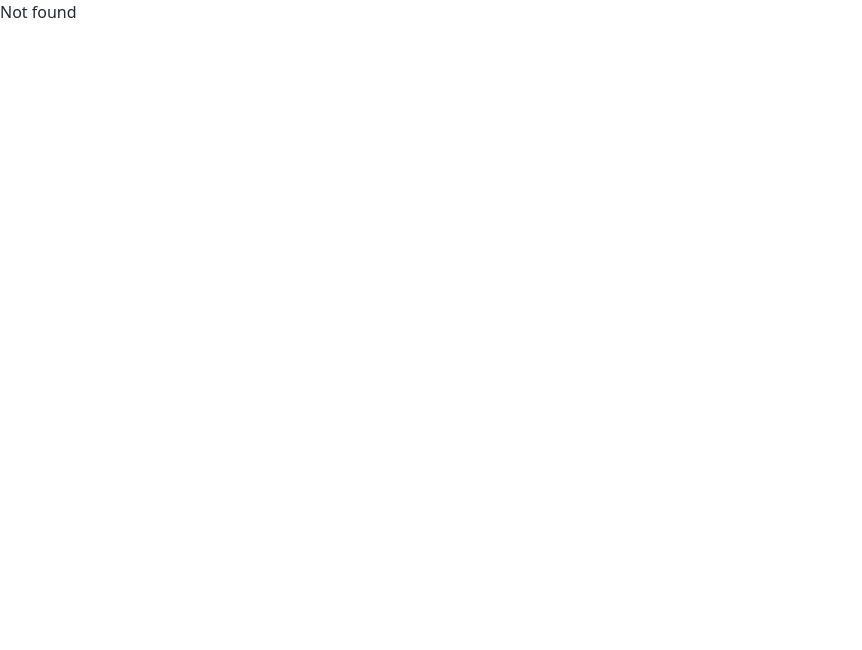
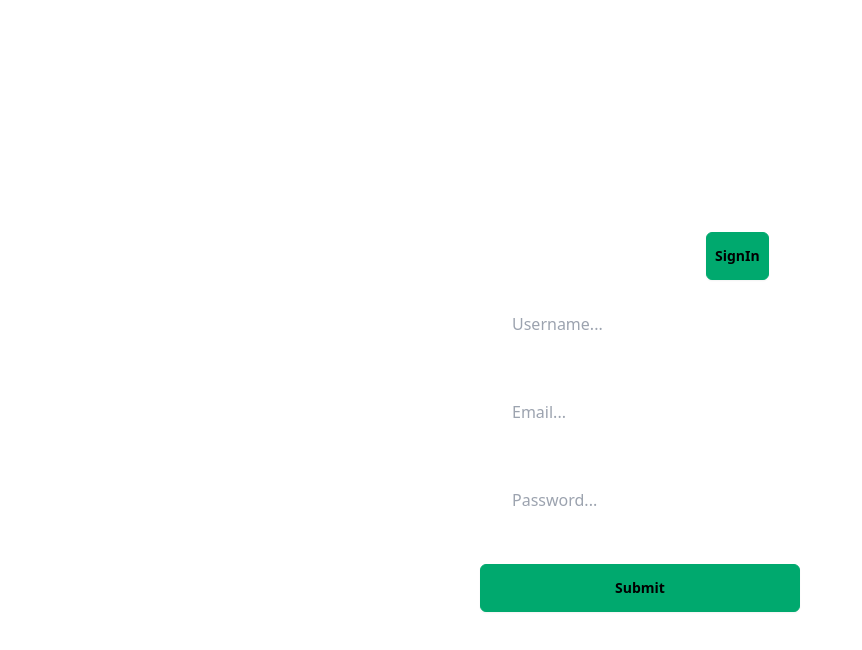
Before and after one commit to ROHANTHAKUR2004/GoodReads_frontend, a React (Vite) app: page /signup in a window 1280 px wide. Shown: the top 650 px of the page, without its empty margins (0-862 px from the left). Built offline with nearby package versions, Linux system fonts and the light colour scheme.

Commit message:
added signin and signup ui

```diff
--- /dev/null
+++ b/src/Pages/Auth/Signin.jsx
@@ -0,0 +1,49 @@
+import { Link } from "react-router-dom";
+
+export default function Signin(){
+    return(
+        <div className="h-[100vh] flex flex-col items-center justify-center" >
+
+        <div>
+            <h1 className="text-white text-5xl">Login To ur Account</h1>
+            </div>
+
+            <div className="mt-4">
+                <p className="text-white">
+                     Dont have an account ?
+                     <Link to="/signup">
+                     <button className="btn btn-success rounded-md px-2 mx-5 hover:bg-green-400">
+                        Sign Up
+                     </button>
+                     </Link>
+                </p>
+                </div>
+
+                <div className="w-full">
+                  <form className="flex flex-col justify-center items-center w-3/4 mx-auto">
+                     <div className="my-5 w-1/3">
+                    <input
+                    autoComplete="off"
+                       type="email"
+                       placeholder="Email..."
+                       className="px-8 py-3 w-full bg-white"
+                     />
+                     </div>
+                     <div className="my-5 w-1/3">
+                    <input
+                      autoComplete="off"
+                       type="password"
+                       placeholder="Password..."
+                       className="px-8 py-3 w-full bg-white"
+                     />
+                  </div>
+                  <div className="my-5 w-1/3">
+                  <button className="btn btn-success w-full hover:bg-green-400 rounded-md px-2 py-1" type="submit">Submit</button>
+                  </div>
+
+                  </form>
+                </div>
+
+        </div>
+    );
+}
--- /dev/null
+++ b/src/Pages/Auth/Signup.jsx
@@ -0,0 +1,57 @@
+import { Link } from "react-router-dom";
+
+export default function Signup(){
+    return(
+        <div className="h-[100vh] flex flex-col items-center justify-center" >
+
+        <div>
+            <h1 className="text-white text-5xl">Create A New Account</h1>
+            </div>
+
+            <div className="mt-4">
+                <p className="text-white">
+                     Already have an account ?
+                     <Link to="/signin">
+                     <button className="btn btn-success rounded-md px-2 mx-5 hover:bg-green-400">
+                        SignIn
+                     </button>
+                     </Link>
+                </p>
+                </div>
+
+                <div className="w-full">
+                  <form className="flex flex-col justify-center items-center w-3/4 mx-auto">
+                  <div className="my-5 w-1/3">
+                    <input
+                    autoComplete="off"
+                       type="text"
+                       placeholder="Username..."
+                       className="px-8 py-3 w-full bg-white"
+                     />
+                     </div>
+                     <div className="my-5 w-1/3">
+                    <input
+                    autoComplete="off"
+                       type="email"
+                       placeholder="Email..."
+                       className="px-8 py-3 w-full bg-white"
+                     />
+                     </div>
+                     <div className="my-5 w-1/3">
+                    <input
+                      autoComplete="off"
+                       type="password"
+                       placeholder="Password..."
+                       className="px-8 py-3 w-full bg-white"
+                     />
+                  </div>
+                  <div className="my-5 w-1/3">
+                  <button className="btn btn-success w-full hover:bg-green-400 rounded-md px-2 py-1" type="submit">Submit</button>
+                  </div>
+
+                  </form>
+                </div>
+
+        </div>
+    );
+}
--- a/src/Pages/Home.jsx
+++ b/src/Pages/Home.jsx
@@ -1,11 +1,12 @@
 import logo from 'Assets/images/book.png';
+import { Link } from 'react-router-dom';
 
 export default function Home(){
     return(
 
             <div className="flex flex-col items-center justify-center gap-20 h-[100vh]">
 
-                <div className='h-40 w-40 '>
+                <div className='h-48 w-48'>
                     <img
                        className='w-full h-full rounded-full'
                        alt="logo"
@@ -20,8 +21,12 @@
                        </h1>
                     </div>
                     <div>
-                        <button className='btn btn-primary rounded-md px-5 py-2 text-xl '>Register</button>
-                        <button className='btn btn-warning mx-3 rounded-md px-5 py-2 text-xl '>Login</button>
+                        <button className='btn btn-primary rounded-md px-5 py-2 text-xl '>
+                            <Link to="/signup">Register</Link>
+                            </button>
+                        <button className='btn btn-warning mx-3 rounded-md px-5 py-2 text-xl '>
+                        <Link to="/login">Login</Link>
+                        </button>
                     </div>
 
                 </div>
--- a/src/Routes/MainRoutes.jsx
+++ b/src/Routes/MainRoutes.jsx
@@ -1,3 +1,5 @@
+import Signin from "Pages/Auth/Signin";
+import Signup from "Pages/Auth/Signup";
 import Error from "Pages/Error";
 import Home from "Pages/Home";
 import { Route, Routes } from "react-router-dom";
@@ -6,6 +8,8 @@
     return(
         <Routes>
             <Route path="/" element={<Home/>} ></Route>
+            <Route path="/signup" element={<Signup/>}></Route>
+            <Route path="/signin" element={<Signin/>}></Route>
             <Route path="*" element={<Error/>}></Route>
         </Routes>
     );
```
